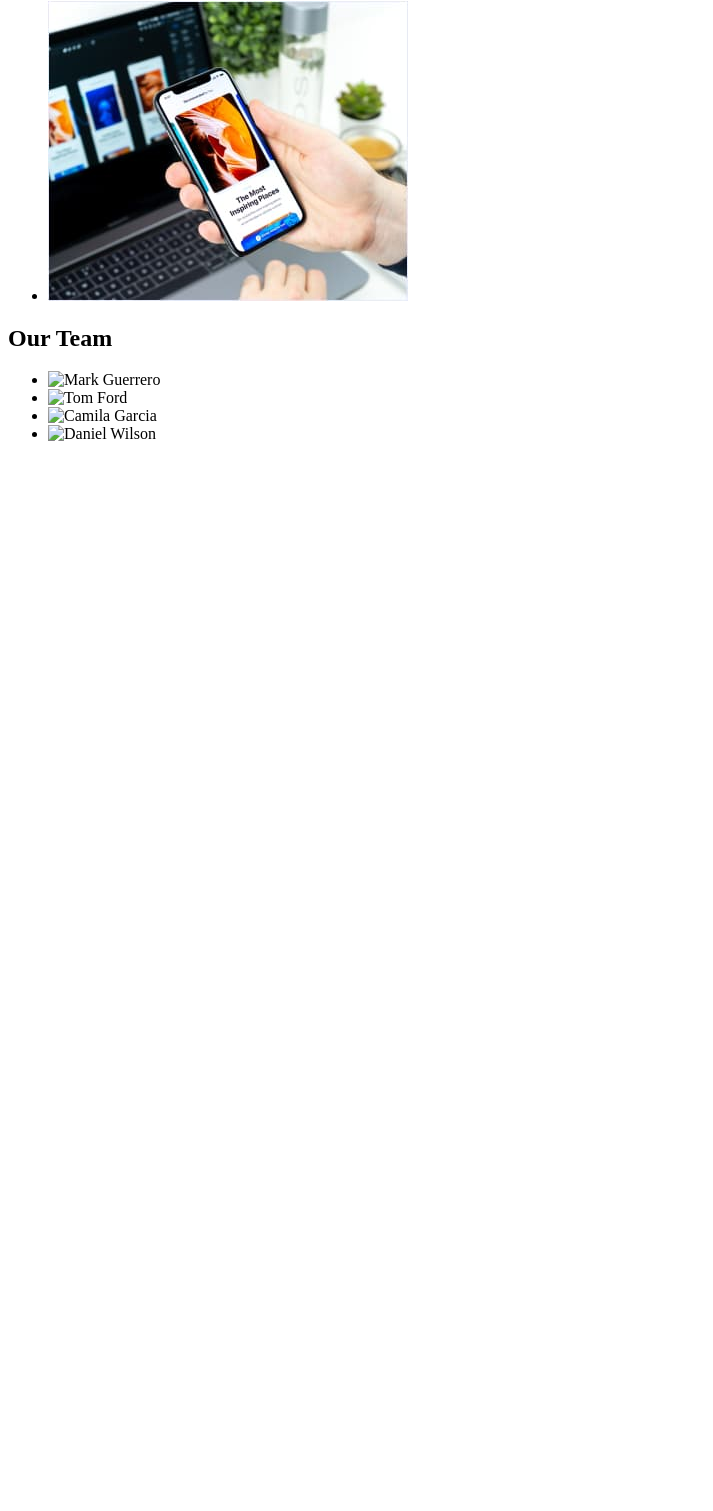
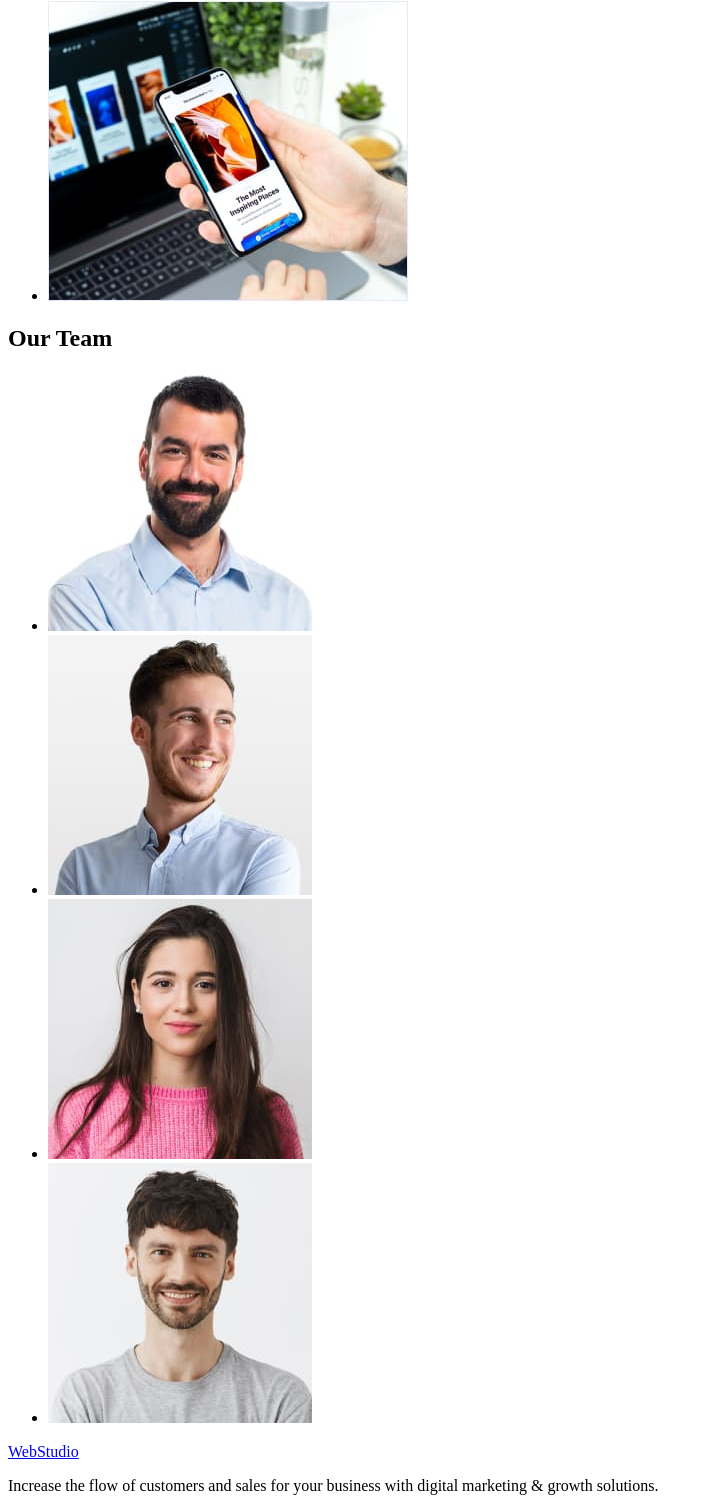
Before and after one commit to klaudiaszpigun/goit-markup-hw-01, a plain HTML site: page index.html in a window 1280 px wide. Shown: the part 1199-2710 px from the top of the page, without its empty margins (0-713 px from the left). Before the commit the page ends 1658 px from the top, so only its background shows below. Drawn offline with Linux system fonts and the light colour scheme.

Commit message:
Update index.html
Update

```diff
--- a/index.html
+++ b/index.html
@@ -94,16 +94,16 @@
             <h2>Our Team</h2>
             <ul>
                 <li><img
-                    src="images/markguerrero.jpg"
+                    src="images/markguerrero.1.jpg"
                     alt="Mark Guerrero"></li>
                 <li><img
-                    src="images/tomford.jpg"
+                    src="images/tomford.2.jpg"
                     alt="Tom Ford"></li>
                 <li><img
-                    src="images/camilagarcia.jpg"
+                    src="images/camilagarcia.3.jpg"
                     alt="Camila Garcia"></li>
                 <li><img
-                    src="images/danielwilson.jpg"
+                    src="images/danielwilson.4.jpg"
                     alt="Daniel Wilson"></li>
             </ul>
         </section>
@@ -113,8 +113,8 @@
 
     <footer>
 
+        <a href="#">WebStudio</a>
+            <p>Increase the flow of customers and sales for your business with digital marketing & growth solutions.</p>
     </footer>
-
-
 </body>
 </html>
```
